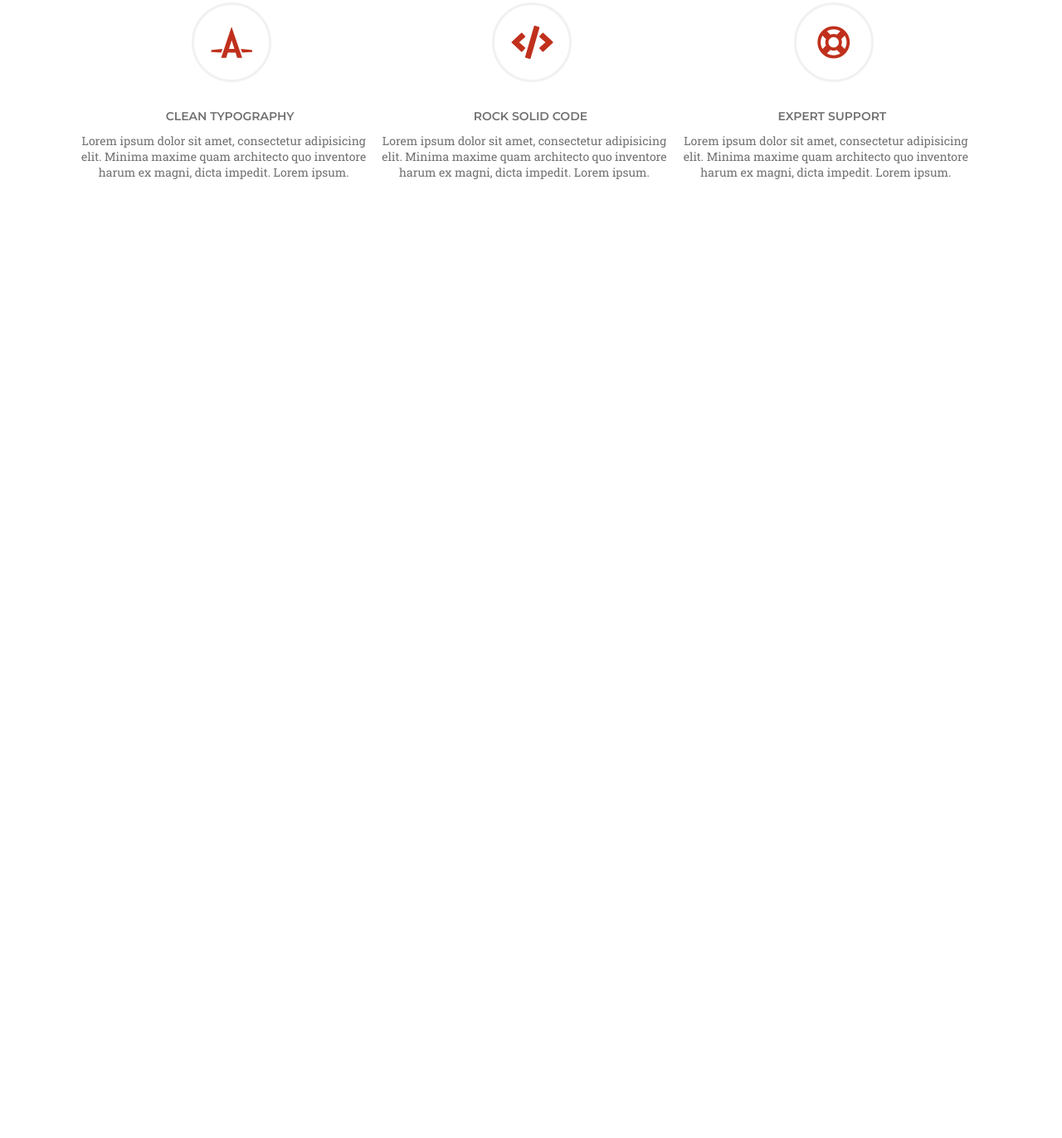
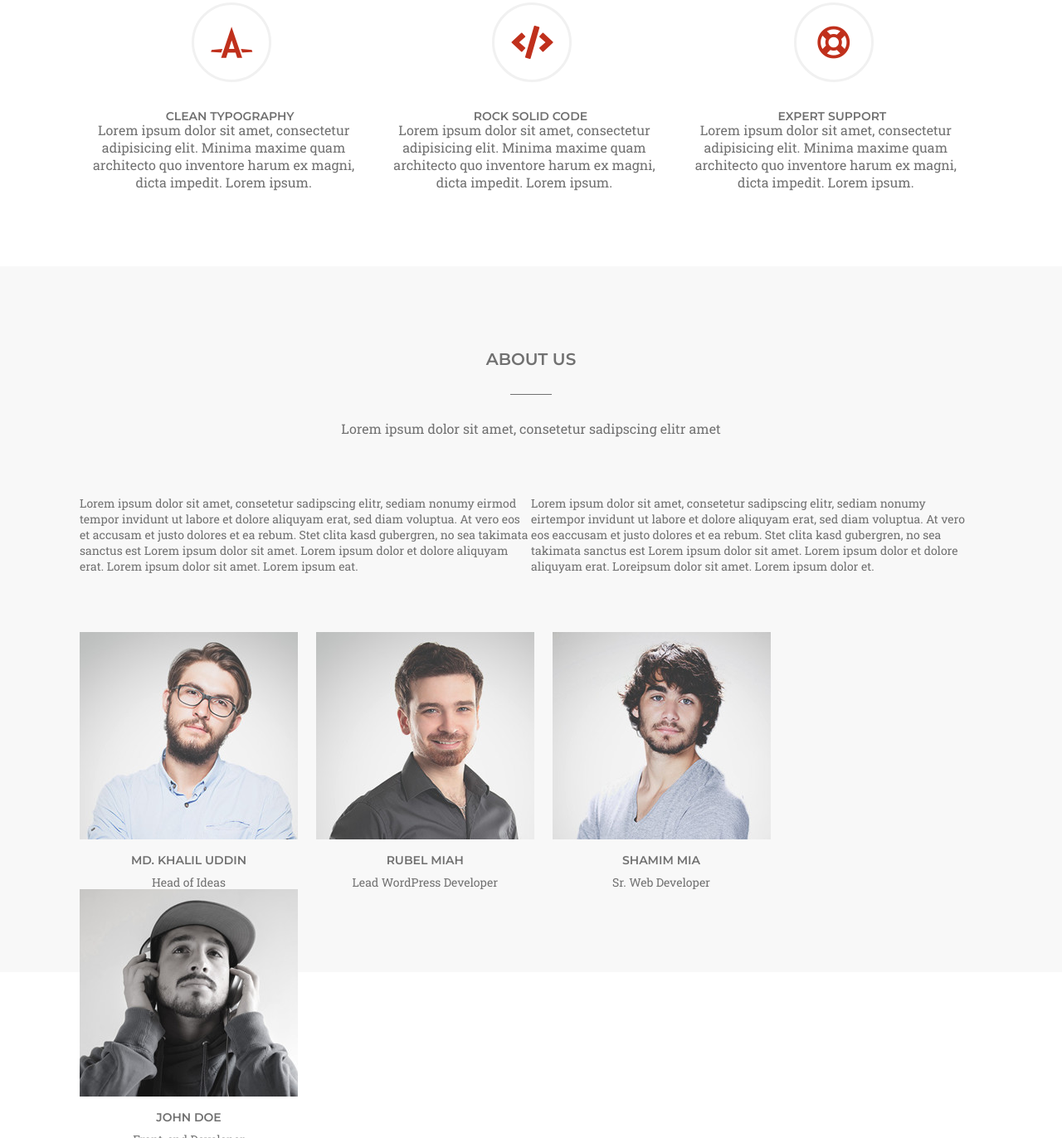
Before and after one commit to yakovina/startup-site-march, a plain HTML site: page index.html in a window 1280 px wide. Shown: the part 1073-2445 px from the top of the page at 83% size. Before the commit the page ends 1394 px from the top, so only its background shows below. Drawn offline with Linux system fonts and the light colour scheme.

Commit message:
Added the "aboutus" section

```diff
--- a/css/style.css
+++ b/css/style.css
@@ -12,14 +12,39 @@ header{
 
 }
 
+.clearfix:after {
+    content: "";
+    display: table;
+    clear: both;
+}
 
-a, h1,p, h2{
+a, h1, h2{
 	color: #fff;
 	text-decoration: none;
 	margin: 0;
 	padding: 0;
 }
 
+p{
+	font-size: 14px;
+	color: #717171;
+	font-family: 'Roboto Slab', serif;
+}
+
+
+
+h2{
+	text-transform: uppercase;
+	font-size: 20px;
+	color: #717171;
+	margin-bottom: 30px;
+}
+
+h3{
+	text-transform: uppercase;
+	font-size: 14px;
+	color: #717171;
+}
 
 .menu{
 	position: relative;
@@ -88,6 +113,8 @@ a, h1,p, h2{
 	font-size: 20px;
 	font-family: 'Roboto Slab', serif;
 	margin-bottom: 	70px;
+	color: #fff;
+	text-decoration: none;
 }
 
 .mainpart a{
@@ -113,19 +140,13 @@ a, h1,p, h2{
 	width: 85%;
 }
 
-.services h2{
-	text-transform: uppercase;
-	font-size: 20px;
-	color: #717171;
-	margin-bottom: 30px;
-}
 .line{
 	border-bottom: 1px solid #717171;
 	width: 50px;
 	margin: 0 auto;
 	margin-bottom: 30px;
 }
-.services p{
+.services p, .aboutus p{
 	color: #717171;
 	font-family: 'Roboto Slab', serif;
 	font-size: 16px;
@@ -146,9 +167,6 @@ a, h1,p, h2{
 }
 
 .services_types_item h3{
-	text-transform: uppercase;
-	font-size: 14px;
-	color: #717171;
 	position: absolute;
 	top: 50%;
 	left:50%;
@@ -158,9 +176,6 @@ a, h1,p, h2{
 }
 
 .services_types_item p{
-	font-size: 14px;
-	color: #717171;
-	font-family: 'Roboto Slab', serif;
 	margin: 0;
 	display: block;
 	position: absolute;
@@ -172,9 +187,6 @@ a, h1,p, h2{
     padding: 0;
     padding-right: 15px;
 }
-
-
-
 
 
 .icon{
@@ -203,3 +215,89 @@ a, h1,p, h2{
 	float: right;
 	padding: 0;
 }
+
+
+.aboutus{
+	background-color: #f8f8f8;
+	margin: 0 auto;
+	padding-top: 100px;
+	color: #717171;
+	text-align: center;
+
+}
+
+.aboutus_info{
+	width: 85%;
+	margin: 0 auto;
+
+}
+.aboutus_info p{
+	float: left;
+	width: 50%;
+	margin: 0;
+	text-align: left;
+	font-size: 14px;
+	margin-bottom: 70px;
+}
+.aboutus_info p:last-child{
+	float: right;
+}
+
+.people{
+	width: 85%;
+	margin: 0 auto;
+	height: 310px;
+	padding-bottom: 100px;
+}
+
+.people_item{
+	float: left;
+	width: 263px;
+	margin: 0;
+	text-align: left;
+	position: relative;
+	height: 310px;
+	margin-right: 2%;
+
+}
+.people_item:last-child{
+	margin-right: 0;
+}
+
+.people_item img{
+	position: absolute;
+	z-index: 2;
+}
+
+.photo{
+	width: 263px;
+	height: 250px;
+	float: left;
+	z-index: 100;
+	position: absolute;
+}
+
+.photo:hover{
+	background-color: rgba(136,136,136,.5);
+}
+
+.people_item p{
+	margin: 0;
+	padding: 0;
+	position: absolute;
+	top: 100%;
+	left:50%;
+	margin-top: -0.625em;
+	margin-right: -50%;
+    transform: translate(-50%, -50%);
+    font-size: 14PX;
+}
+
+.people_item h3{
+	position: absolute;
+	top: 100%;
+	margin-top: -2.5em;
+	left:50%;
+	margin-right: -50%;
+    transform: translate(-50%, -50%);
+}
--- a/index.html
+++ b/index.html
@@ -32,7 +32,7 @@
             <a href="#">Get Started</a>
         </div>
     </header>
-    <section class = "services">
+    <section class="services">
         <h2>Services</h2>
         <div class="line"></div>
         <p>We offer ipsum dolor sit amet, consetetur sadipscing elitr amet</p>
@@ -66,6 +66,45 @@
             </div>
         </div>
     </section>
+    <section class="aboutus ">
+        <h2>About us</h2>
+        <div class="line"></div>
+        <p>Lorem ipsum dolor sit amet, consetetur sadipscing elitr amet</p>
+        <div class="aboutus_info clearfix">
+            <p>
+                Lorem ipsum dolor sit amet, consetetur sadipscing elitr, sediam nonumy eirmod tempor invidunt ut labore et dolore aliquyam erat, sed diam voluptua. At vero eos et accusam et justo dolores et ea rebum. Stet clita kasd gubergren, no sea takimata sanctus est Lorem ipsum dolor sit amet. Lorem ipsum dolor et dolore aliquyam erat. Lorem ipsum dolor sit amet. Lorem ipsum eat.
+            </p>
+            <p>
+                Lorem ipsum dolor sit amet, consetetur sadipscing elitr, sediam nonumy eirtempor invidunt ut labore et dolore aliquyam erat, sed diam voluptua. At vero eos eaccusam et justo dolores et ea rebum. Stet clita kasd gubergren, no sea takimata sanctus est Lorem ipsum dolor sit amet. Lorem ipsum dolor et dolore aliquyam erat. Loreipsum dolor sit amet. Lorem ipsum dolor et.
+            </p>
+        </div>
+        <div class="people">
+            <div class="people_item">
+                <div class="photo"></div><img src="img/member1.jpg">
+                    <h3>Md. Khalil Uddin</h3>
+            		<p>Head of Ideas</p>
+            </div>
+            <div class="people_item">
+                <div class="photo"></div><img src="img/member2.jpg">
+                                    <h3>Rubel Miah</h3>
+            		<p>Lead WordPress Developer</p>
+            </div>
+            <div class="people_item">
+                <div class="photo"></div>
+                    <img src="img/member3.jpg">
+                                    <h3>Shamim Mia</h3>
+            		<p>Sr. Web Developer</p>
+            </div>
+            <div class="people_item">
+                <div class="photo"></div><img src="img/member4.jpg">
+                                    <h3>John Doe</h3>
+            		<p>Front-end Developer</p>
+            </div>
+        </div>
+        <div class="personalities"></div>
+    </section>
+    <section class="Latest Works">
+    </section>
 </body>
 
 </html>
```
Also changed, not shown: img/member1.jpg (added), img/member2.jpg (added), img/member3.jpg (added), img/member4.jpg (added). Lines whose indentation alone changed are shown as unchanged.
